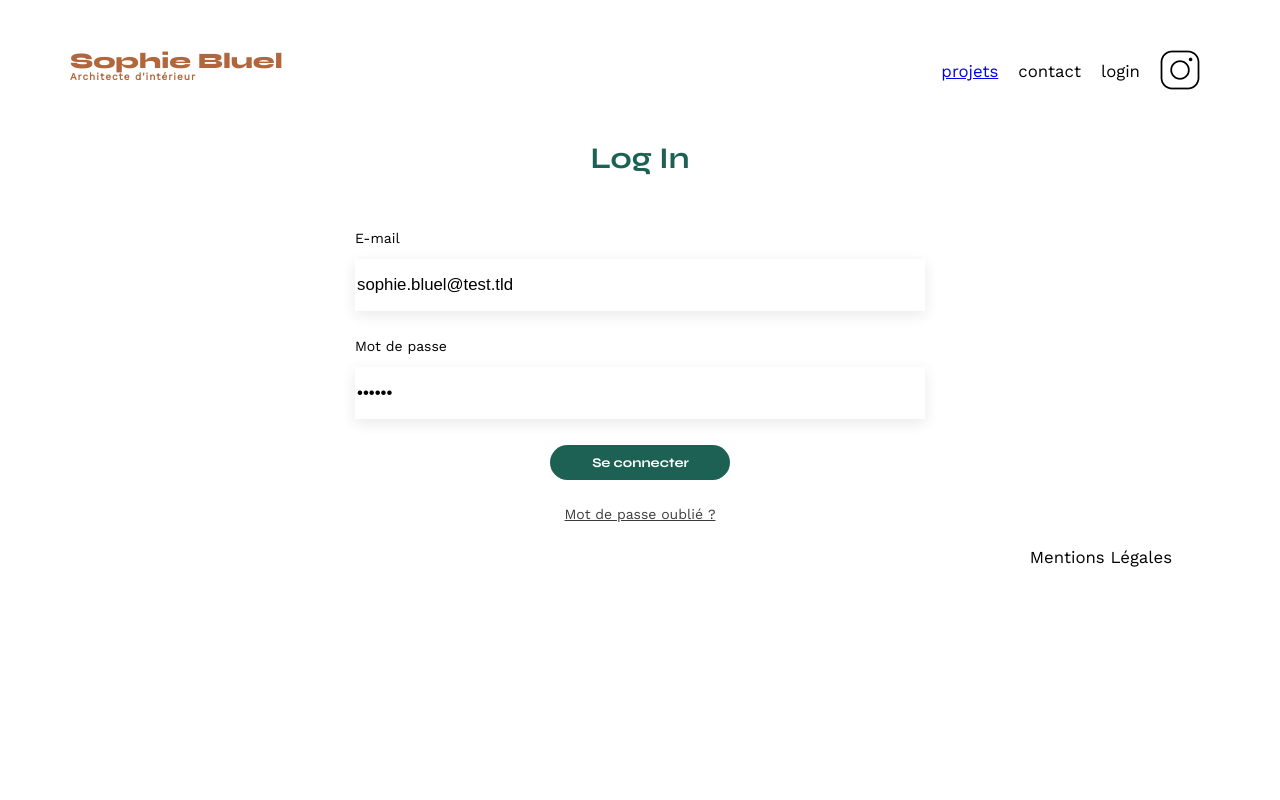
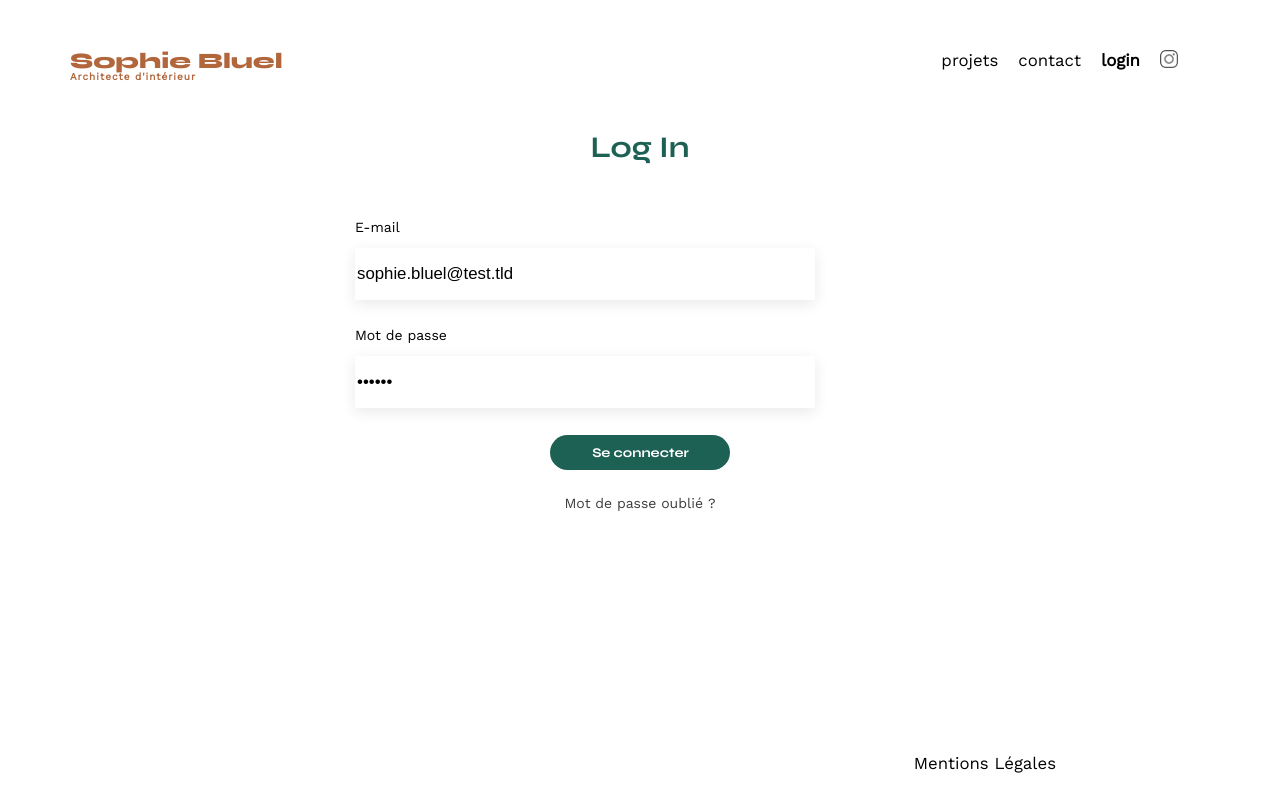
Before and after one commit to Selodie/Projet3_pageweb_dynamique, a plain HTML site: page FrontEnd/login.html in a window 1280 px wide. Drawn offline with nearby package versions, Linux system fonts and the light colour scheme.

```diff
--- a/FrontEnd/assets/style.css
+++ b/FrontEnd/assets/style.css
@@ -158,6 +158,7 @@
 
 .form input {
 	height: 50px;
+	width: 80%;
 	font-size: 1.2em;
 	border: none;
 	box-shadow: 0px 4px 14px rgba(0, 0, 0, 0.09);
@@ -189,6 +190,10 @@
 
 /* add style for project */
 
+a {
+	text-decoration: none;
+	color: black;
+}
 
 #portfolio h2 {
 	margin-top: 60px;
@@ -279,11 +284,11 @@
 
 /* Login page */
 
-#login {
+/* #login {
 	width: 50%;
     margin: auto;
 
-}
+} */
 
 button {
 	font-family: 'Syne';
@@ -303,6 +308,19 @@
 	text-align: center;
 }
 
+#login_footer {
+	position: fixed;
+	bottom: 0;
+	width: 80%;
+}
+
+.insta {
+	width: 45%;
+}
+
+#link_login {
+	font-weight: bold;
+}
 
 /* Elements qui apparaissent quand on se connecte */
 
@@ -432,6 +450,7 @@
     color: white;
     padding: 4px;
 	border-radius: 3px;
+	cursor: pointer;
   }
 
   .div_gall {
--- a/FrontEnd/login.html
+++ b/FrontEnd/login.html
@@ -21,8 +21,8 @@
 				<ul>
 					<li><a href="index.html">projets</a></li>
 					<li>contact</li>
-					<li>login</li>
-					<li><img src="./assets/icons/instagram.png" alt="Instagram"></li>
+					<li id="link_login">login</li>
+					<li><img class="insta" src="./assets/icons/instagram.png" alt="Instagram"></li>
 				</ul>
 			</nav>
 		</header>
@@ -43,7 +43,7 @@
 			</section>
 		</main>
 
-		<footer>
+		<footer id="login_footer">
 			<nav>
 				<ul>
 					<li>Mentions Légales</li>
```
Also changed, not shown: FrontEnd/index.html (+1 -2 lines), FrontEnd/login.js (+0 -25 lines), FrontEnd/works.js (+55 -4 lines), 1 other file.
